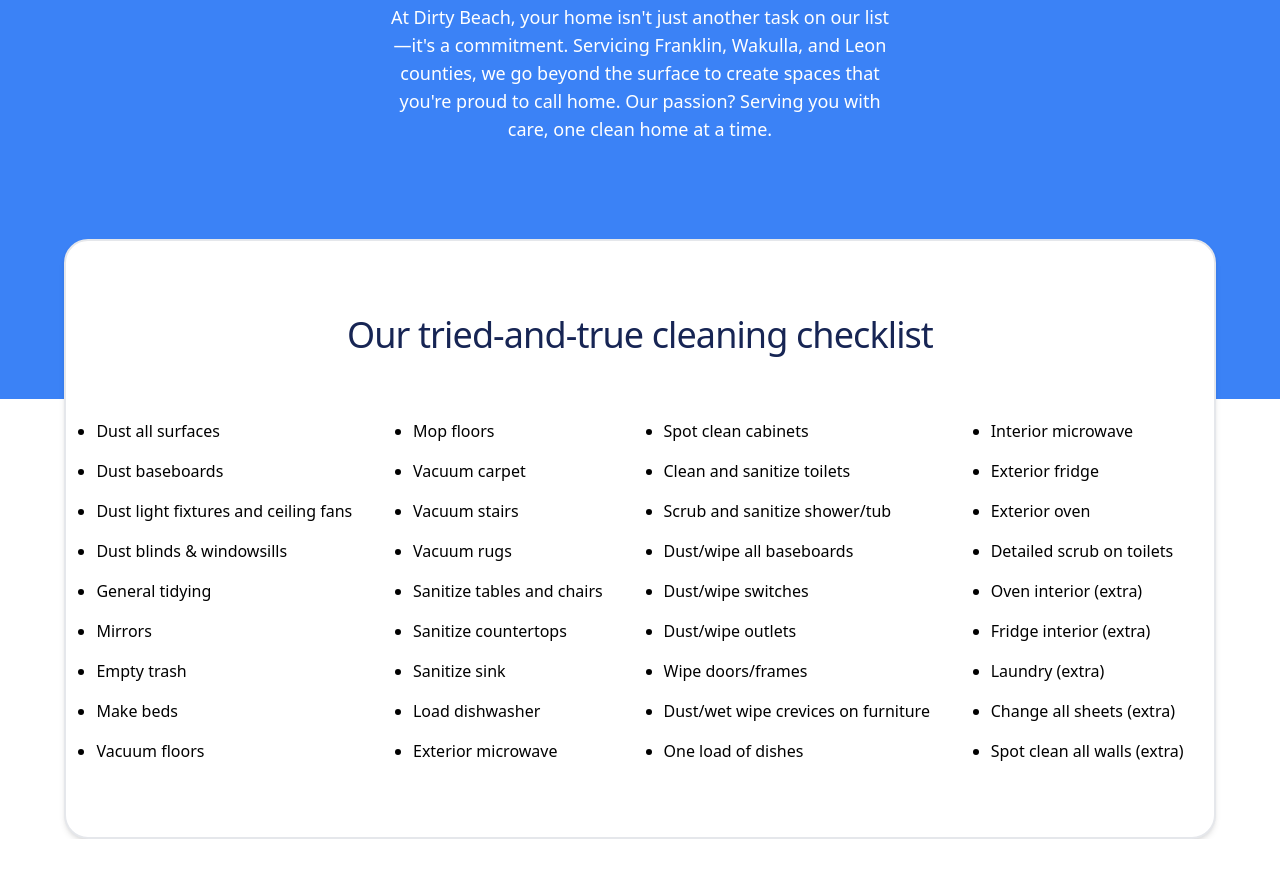
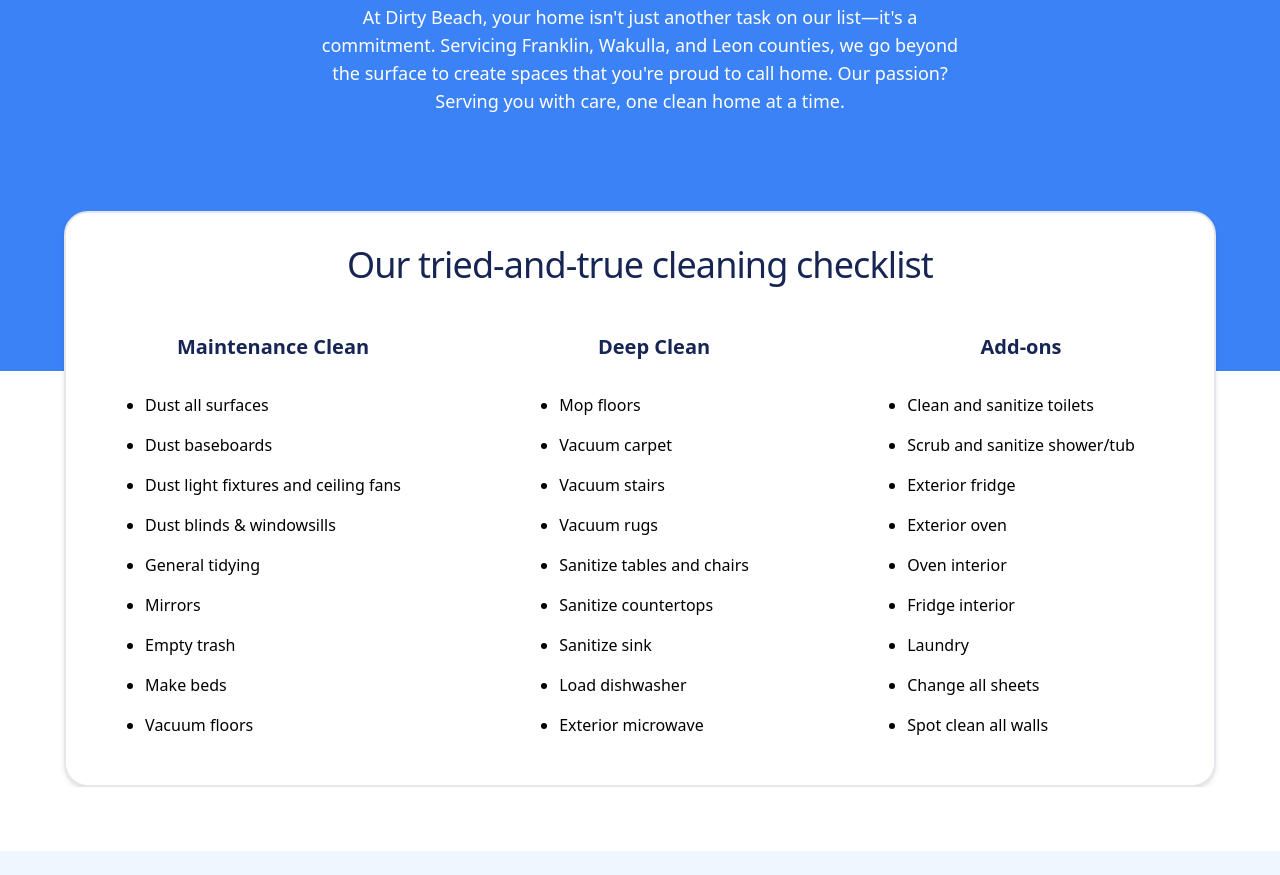
Before and after one commit to Pairadux/dirtybeach-html, a plain HTML site: page index.html in a window 1280 px wide. Shown: the part 1005-1880 px from the top of the page. Drawn offline with nearby package versions, Linux system fonts and the light colour scheme.

Commit message:
made multiple changes and refactored

```diff
--- a/index.html
+++ b/index.html
@@ -11,16 +11,19 @@
 
     <nav class="bg-white flex justify-between sticky top-0 z-50 items-center box-border h-[10vh] px-8 shadow-md">
 
+        <a href="index.html"><img class="h-16" src="static/images/logo_no_sub.png" alt=""></a>
+
+        <!--
         <div class="flex flex-row gap-8 items-center">
-            <a href="index.html"><img class="h-16" src="static/images/logo_no_sub.png" alt=""></a>
-            <a class="text-black font-light text-lg hover:text-blue-500" href="#services">Services</a>
+            <a class="text-black font-light text-lg hover:text-blue-500" href="index.html#services">Services</a>
             <a class="text-black font-light text-lg hover:text-blue-500" href="#reviews">Reviews</a>
             <a class="text-black font-light text-lg hover:text-blue-500" href="#about-me">About Me</a>
-        </div>
+        </div> -->
 
         <div class="flex gap-4 items-center">
             <a class="h-fit w-fit font-light text-lg" href="tel:8503298814"><span></span><img src="static/images/decorations/phone.svg" alt="" class="h-6 inline-block mr-2">Call (850) 329-8814</a>
-            <a class="px-4 py-2 h-fit w-fit bg-sky-500 rounded-full text-white font-light text-lg" href="https://www.facebook.com/dirtybeachlaundry">Facebook</a>
+            <a class="px-4 py-2 h-fit w-fit bg-sky-500 rounded-full text-white font-light text-lg" href="contact.html">Contact Us</a>
+            <!-- <a class="px-4 py-2 h-fit w-fit bg-sky-500 rounded-full text-white font-light text-lg" href="https://www.facebook.com/dirtybeachlaundry">Facebook</a> -->
         </div>
 
     </nav>
@@ -41,18 +44,22 @@
         </section>
 
         <!-- COMPANY BIO -->
-        <article id="company-bio" class="p-32 bg-blue-500 flex gap-8 flex-col items-center">
+        <article id="company-bio" class="py-32 bg-blue-500 flex gap-8 flex-col items-center">
             <p class="text-5xl tracking-tight font-medium text-white">More Than Cleaning, We Care!</p>
             <p class="w-1/2 text-lg text-white text-center pb-32">At Dirty Beach, your home isn't just another task on our list—it's a commitment. Servicing Franklin, Wakulla, and Leon counties, we go beyond the surface to create spaces that you're proud to call home. Our passion? Serving you with care, one clean home at a time.</p>
         </article>
 
-        <!-- SERVICES -->
-        <article id="services" class="lg:h-[75vh] -mt-40 overflow-hidden px-16">
+        <article id="services" class="-mt-40 overflow-hidden px-16">
 
-            <div class="border-2 w-full h-full flex flex-col justify-center rounded-3xl shadow-md bg-white">
+            <div class="border-2 w-full h-full flex flex-col py-8 justify-center rounded-3xl shadow-md bg-white">
 
                 <p class="text-center text-4xl tracking-tight font-medium text-blue-950">Our tried-and-true cleaning checklist</p>
-                <div class="mt-16 w-full flex flex-col lg:flex-row justify-around">
+
+                <div class="mt-8 w-full flex flex-col lg:flex-row justify-around">
+
+                    <!-- Maintenance Clean -->
+                    <div class="flex flex-col items-center gap-8 p-4">
+                        <h2 class="text-xl font-semibold text-blue-950">Maintenance Clean</h2>
                         <ul class="list-disc flex flex-col gap-4">
                             <li>Dust all surfaces</li>
                             <li>Dust baseboards</li>
@@ -64,6 +71,11 @@
                             <li>Make beds</li>
                             <li>Vacuum floors</li>
                         </ul>
+                    </div>
+
+                    <!-- Deep Clean -->
+                    <div class="flex flex-col items-center gap-8 p-4">
+                        <h2 class="text-xl font-semibold text-blue-950">Deep Clean</h2>
                         <ul class="list-disc flex flex-col gap-4">
                             <li>Mop floors</li>
                             <li>Vacuum carpet</li>
@@ -75,32 +87,29 @@
                             <li>Load dishwasher</li>
                             <li>Exterior microwave</li>
                         </ul>
+                    </div>
+
+                    <!-- Add-ons -->
+                    <div class="flex flex-col items-center gap-8 p-4">
+                        <h2 class="text-xl font-semibold text-blue-950">Add-ons</h2>
                         <ul class="list-disc flex flex-col gap-4">
-                        <li>Spot clean cabinets</li>
                             <li>Clean and sanitize toilets</li>
                             <li>Scrub and sanitize shower/tub</li>
-                        <li>Dust/wipe all baseboards</li>
-                        <li>Dust/wipe switches</li>
-                        <li>Dust/wipe outlets</li>
-                        <li>Wipe doors/frames</li>
-                        <li>Dust/wet wipe crevices on furniture</li>
-                        <li>One load of dishes</li>
-                    </ul>
-                    <ul class="list-disc flex flex-col gap-4">
-                        <li>Interior microwave</li>
                             <li>Exterior fridge</li>
                             <li>Exterior oven</li>
-                        <li>Detailed scrub on toilets</li>
-                        <li>Oven interior (extra)</li>
-                        <li>Fridge interior (extra)</li>
-                        <li>Laundry (extra)</li>
-                        <li>Change all sheets (extra)</li>
-                        <li>Spot clean all walls (extra)</li>
+                            <li>Oven interior</li>
+                            <li>Fridge interior</li>
+                            <li>Laundry</li>
+                            <li>Change all sheets</li>
+                            <li>Spot clean all walls</li>
                         </ul>
+                    </div>
+
                 </div>
             </div>
 
         </article>
+
 
         <!-- REASONS -->
         <article id="reasons" class="flex flex-col  my-16 items-center justify-center h-[50vh] bg-blue-50">
```
Also changed, not shown: contact.html (added, +79 -0 lines). Lines whose indentation alone changed are shown as unchanged.
